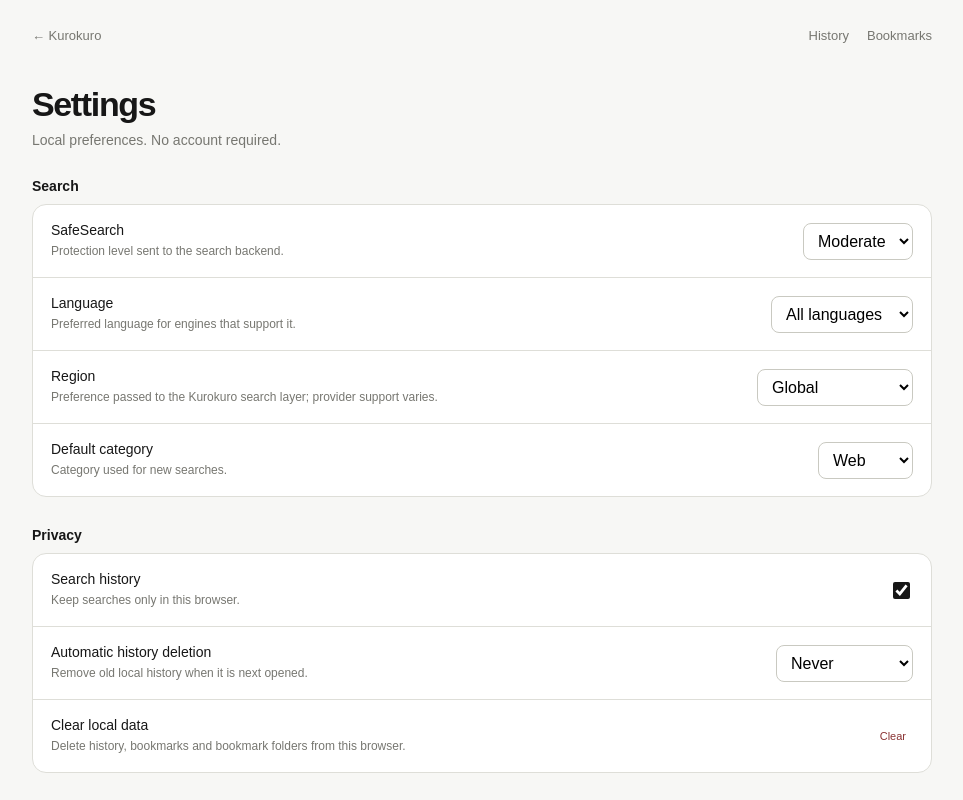
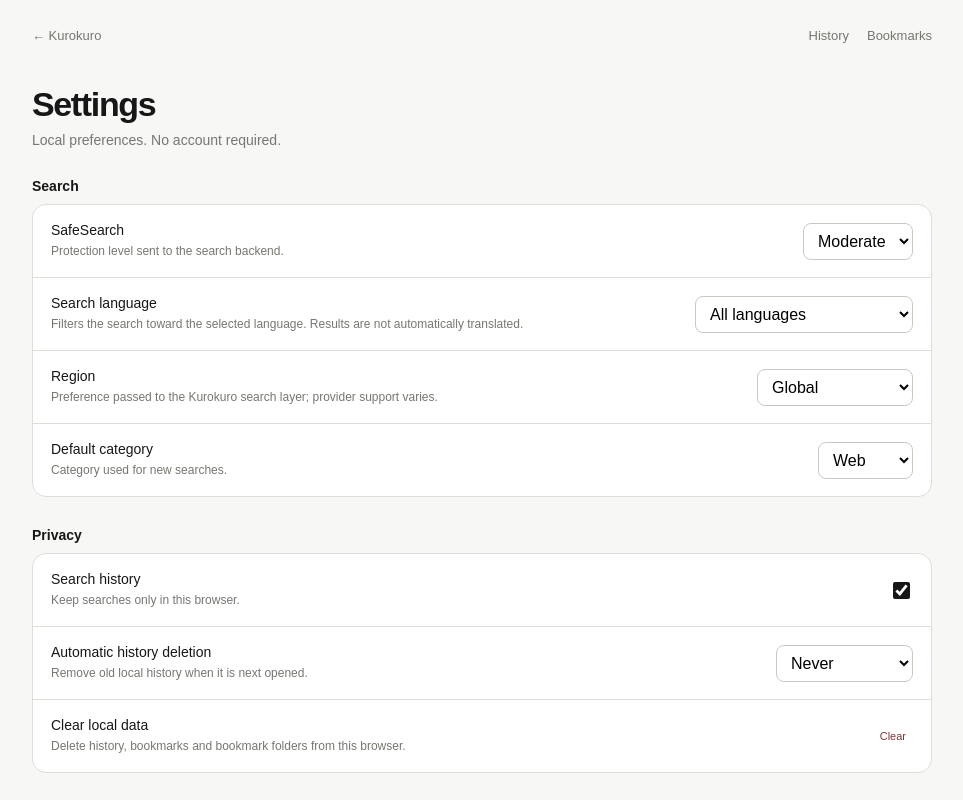
Before and after one commit to Aanu777/KuroKuro, a Next.js app: page /settings in a window 1280 px wide. Shown: the top 800 px of the page, without its empty margins (158-1121 px from the left). Built offline with nearby package versions, Linux system fonts and the light colour scheme.

Commit message:
Expand supported search languages

```diff
--- a/app/settings/page.tsx
+++ b/app/settings/page.tsx
@@ -39,7 +39,14 @@
 
       <section className="settings-section"><h2 className="settings-heading">Search</h2><div className="panel">
         <div className="panel-row"><div><div className="panel-label">SafeSearch</div><div className="panel-help">Protection level sent to the search backend.</div></div><select className="select" value={safeSearch} onChange={e=>{setSafeSearch(e.target.value);save(K.safeSearch,e.target.value)}}><option value="1">Moderate</option><option value="2">Strict</option><option value="0">Off</option></select></div>
-        <div className="panel-row"><div><div className="panel-label">Language</div><div className="panel-help">Preferred language for engines that support it.</div></div><select className="select" value={language} onChange={e=>{setLanguage(e.target.value);save(K.language,e.target.value)}}><option value="all">All languages</option><option value="en">English</option><option value="en-US">English — US</option><option value="en-GB">English — UK</option><option value="ur">Urdu</option></select></div>
+        <div className="panel-row"><div><div className="panel-label">Search language</div><div className="panel-help">Filters the search toward the selected language. Results are not automatically translated.</div></div><select className="select language-select" value={language} onChange={e=>{setLanguage(e.target.value);save(K.language,e.target.value)}}>
+  <option value="all">All languages</option>
+  <optgroup label="South Asia"><option value="ur">Urdu</option><option value="hi">Hindi</option><option value="bn">Bengali</option><option value="pa">Punjabi</option><option value="gu">Gujarati</option><option value="mr">Marathi</option><option value="ta">Tamil</option><option value="te">Telugu</option></optgroup>
+  <optgroup label="Europe"><option value="en">English</option><option value="en-US">English — US</option><option value="en-GB">English — UK</option><option value="de">German</option><option value="fr">French</option><option value="es">Spanish</option><option value="it">Italian</option><option value="pt">Portuguese</option><option value="nl">Dutch</option><option value="pl">Polish</option><option value="ru">Russian</option><option value="uk">Ukrainian</option><option value="tr">Turkish</option></optgroup>
+  <optgroup label="East Asia"><option value="zh">Chinese</option><option value="zh-CN">Chinese — Simplified</option><option value="zh-TW">Chinese — Traditional</option><option value="ja">Japanese</option><option value="ko">Korean</option></optgroup>
+  <optgroup label="Middle East"><option value="ar">Arabic</option><option value="fa">Persian</option><option value="he">Hebrew</option></optgroup>
+  <optgroup label="Other"><option value="vi">Vietnamese</option><option value="id">Indonesian</option><option value="ms">Malay</option><option value="th">Thai</option><option value="sv">Swedish</option><option value="da">Danish</option><option value="no">Norwegian</option><option value="fi">Finnish</option><option value="cs">Czech</option><option value="ro">Romanian</option></optgroup>
+</select></div>
         <div className="panel-row"><div><div className="panel-label">Region</div><div className="panel-help">Preference passed to the Kurokuro search layer; provider support varies.</div></div><select className="select" value={region} onChange={e=>{setRegion(e.target.value);save(K.region,e.target.value)}}><option value="all">Global</option><option value="PK">Pakistan</option><option value="US">United States</option><option value="GB">United Kingdom</option></select></div>
         <div className="panel-row"><div><div className="panel-label">Default category</div><div className="panel-help">Category used for new searches.</div></div><select className="select" value={category} onChange={e=>{setCategory(e.target.value);save(K.category,e.target.value)}}><option value="general">Web</option><option value="images">Images</option><option value="videos">Videos</option><option value="news">News</option></select></div>
       </div></section>
```
